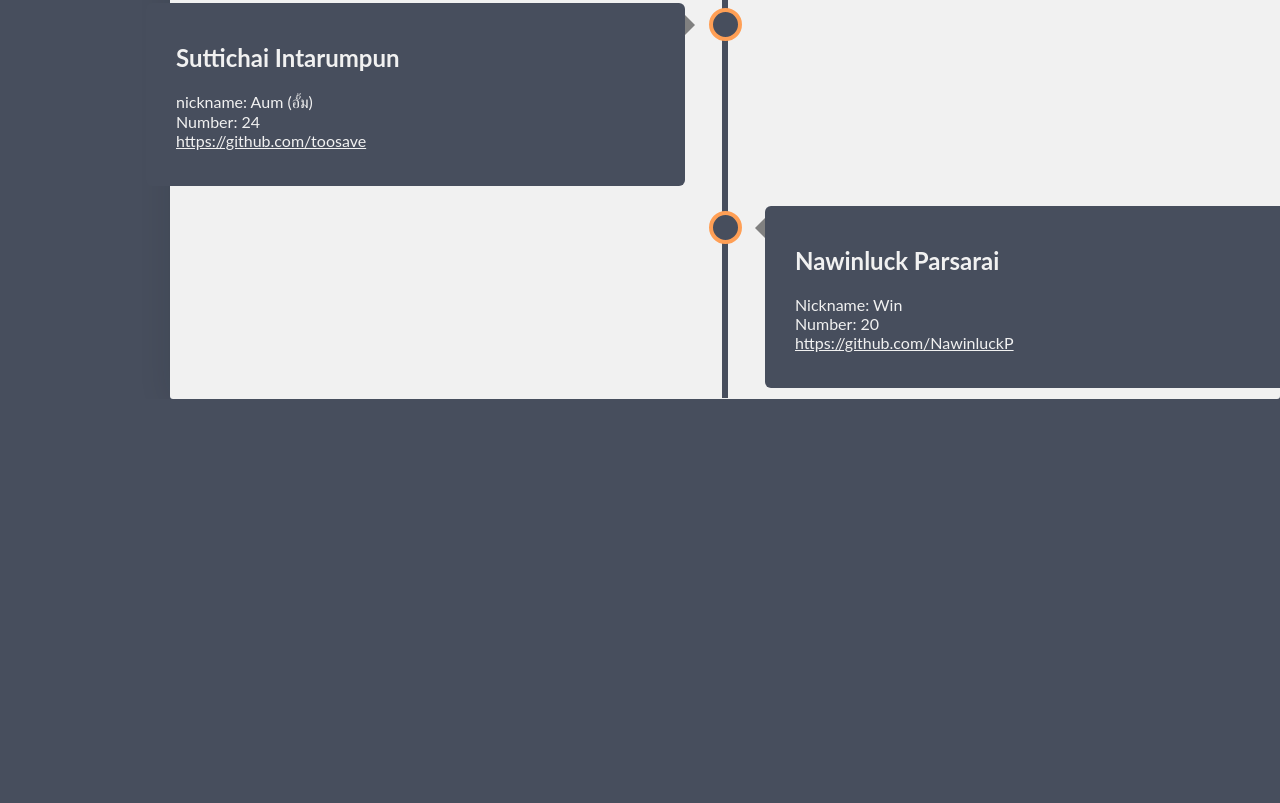
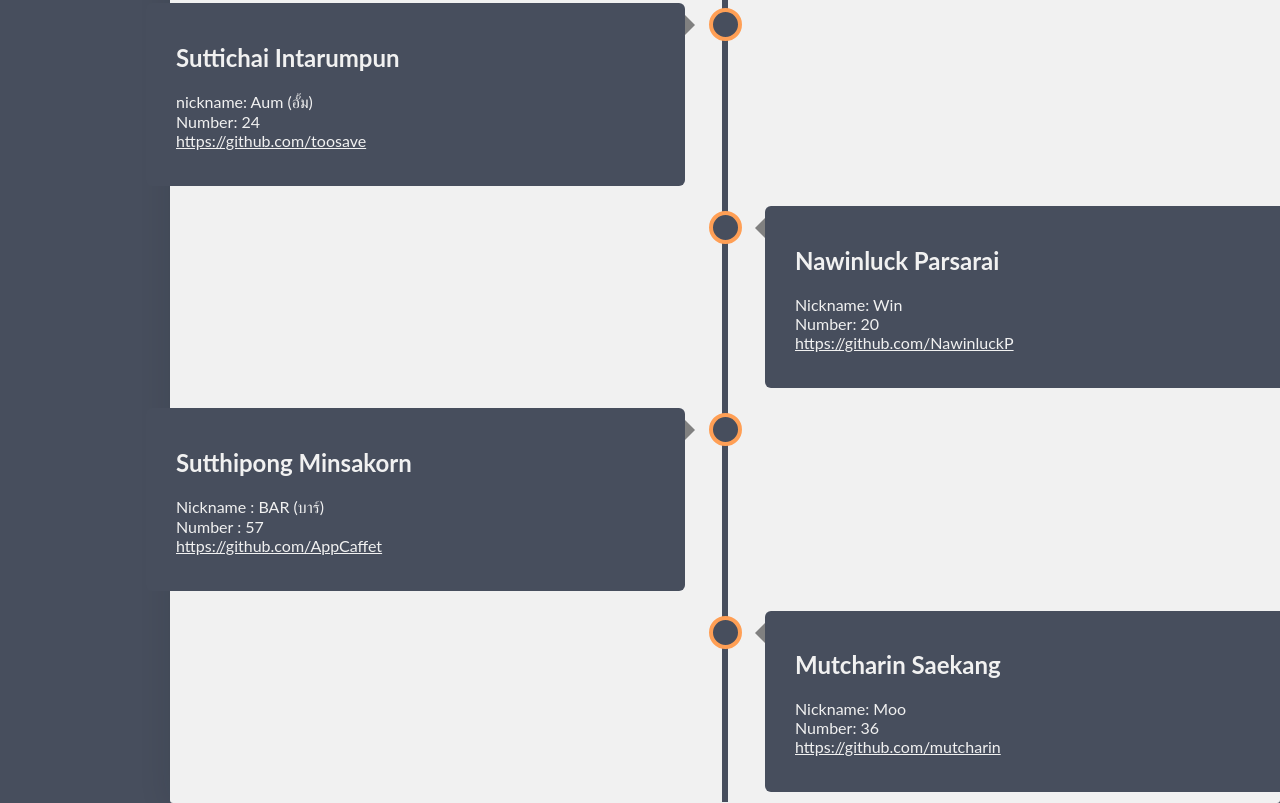
Before and after one commit to sthaweechat/sthaweechat.github.io, a plain HTML site: page friends.html in a window 1280 px wide. Shown: the part 956-1759 px from the top of the page. Before the commit the page ends 1355 px from the top, so only its background shows below. Drawn offline with Linux system fonts and the light colour scheme.

Commit message:
CodeCamp # 6
Suriya Thaweechat

Homework #1

update friends

```diff
--- a/friends.html
+++ b/friends.html
@@ -81,6 +81,26 @@
                 </p>
             </div>
         </div>
+        <div class="container left">
+            <div class="content">
+                <h2>Sutthipong Minsakorn</h2>
+                <p>
+                    Nickname : BAR (บาร์)<br>
+                    Number : 57 <br>
+                    <a href="https://github.com/AppCaffet">https://github.com/AppCaffet</a>
+                </p>
+            </div>
+        </div>
+        <div class="container right">
+            <div class="content">
+                <h2>Mutcharin Saekang</h2>
+                <p>
+                    Nickname: Moo<br>
+                    Number: 36<br>
+                    <a href="https://github.com/mutcharin">https://github.com/mutcharin</a>
+                </p>
+            </div>
+        </div>
     </div>
 
 </div>
```
